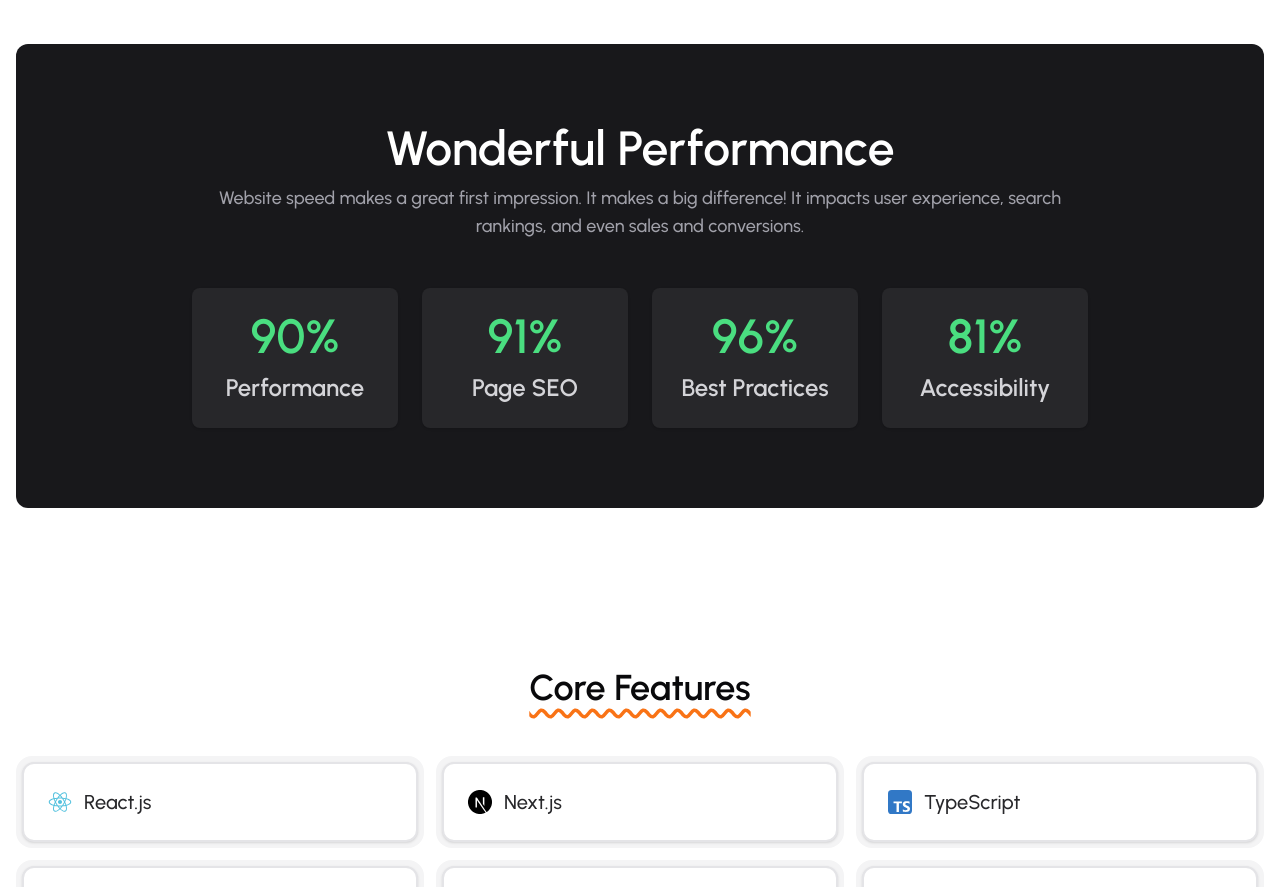
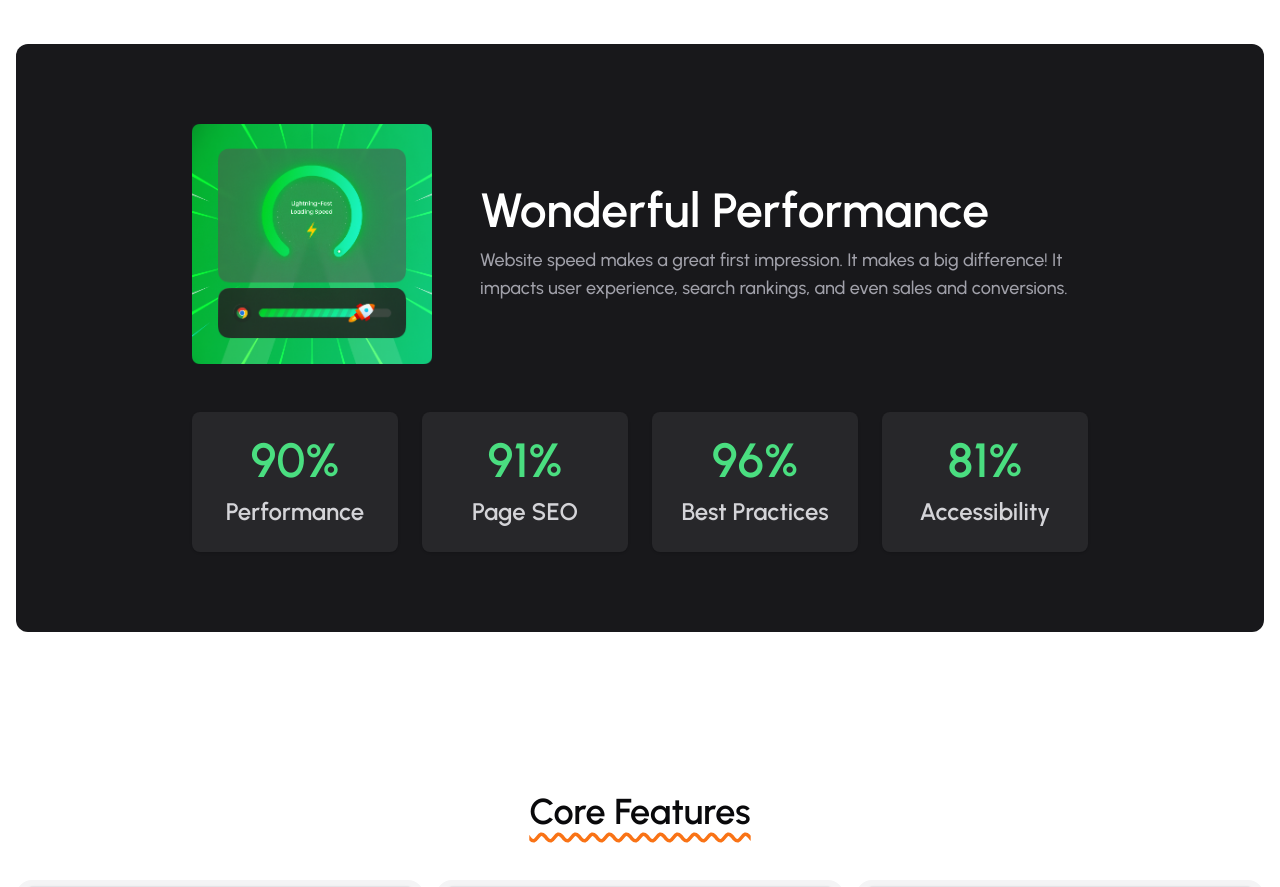
Before and after one commit to robiuzzaman4/noorstyle-demos, a React (Vite) app: page / in a window 1280 px wide. Shown: the part 3060-3947 px from the top of the page. Built offline with nearby package versions, Linux system fonts and the light colour scheme.

Commit message:
feat: add image on performance section

```diff
--- a/src/components/Performance.jsx
+++ b/src/components/Performance.jsx
@@ -24,25 +24,30 @@ const Performance = () => {
   return (
     <section className="py-20 px-4">
       <Container className="bg-zinc-900 py-20 rounded-xl px-6 grid gap-12">
-        <span className="grid gap-3 w-full max-w-4xl mx-auto">
-          <h1 className="text-3xl md:text-4xl lg:text-5xl text-center font-semibold text-white">
+        <div className="flex flex-col md:flex-row items-center gap-12 w-full max-w-4xl mx-auto">
+          <img
+            src="/speed.png"
+            alt="speed"
+            className="object-contain size-60 mx-auto"
+          />
+
+          <span className="grid gap-3 w-full">
+            <h1 className="text-3xl md:text-4xl lg:text-5xl text-center md:text-start font-semibold text-white">
               Wonderful Performance
             </h1>
-          <p className="text-lg text-center font-medium text-zinc-400">
+            <p className="text-lg text-center md:text-start font-medium text-zinc-400">
               Website speed makes a great first impression. It makes a big
               difference! It impacts user experience, search rankings, and even
               sales and conversions.
             </p>
           </span>
+        </div>
         <div className="w-full max-w-4xl mx-auto grid sm:grid-cols-2 lg:grid-cols-4 gap-6">
           {PERFORMANCE.map((item, i) => (
             <div
               key={i}
               className="bg-zinc-800 p-6 rounded-lg shadow flex flex-col gap-3"
             >
-              {/* <h2 className="text-center text-[#fd9800] text-5xl font-semibold">
-                {item.value}
-              </h2> */}
               <AnimatedCounter from={0} to={Number(item.value)} />
               <h2 className="text-center text-2xl font-semibold text-zinc-300">
                 {item.label}
```
Also changed, not shown: public/speed.png (added). Lines whose indentation alone changed are shown as unchanged.
